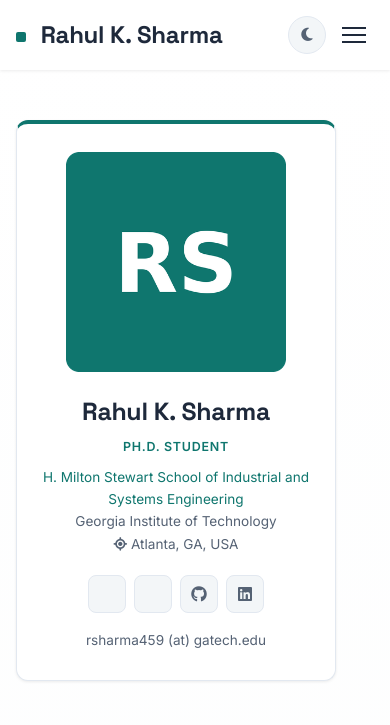
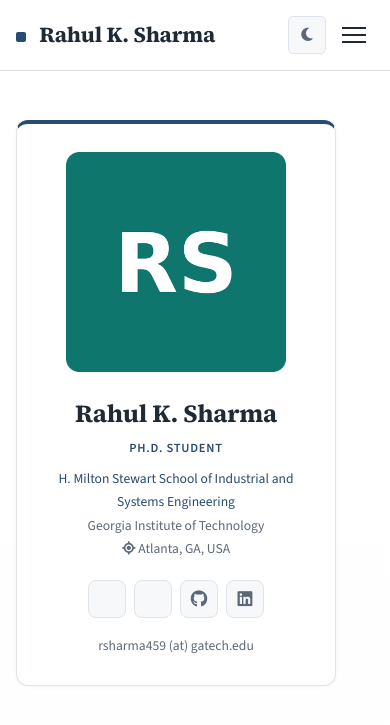
Before and after one commit to rsharma459/rsharma459.github.io, a Jekyll site: the page built from index.md, in a window 390 px wide and 1400 px high. Shown: the top 725 px of the window. Built offline with Jekyll 4.4.1, drawn with Linux system fonts in a browser that asks for light colours; a style sheet for code colours, icons or effects is not loaded.

Commit message:
Modify CSS for font imports and theme colors
Updated font imports and added new color variables for light and dark themes.

```diff
--- a/assets/css/main.css
+++ b/assets/css/main.css
@@ -4,7 +4,8 @@
    Colours live in the three palette blocks below; fonts in the @import line.
    ========================================================================== */
 
-@import url('https://fonts.googleapis.com/css2?family=Inter:ital,wght@0,400;0,500;0,600;0,700;1,400&family=Space+Grotesk:wght@500;600;700&display=swap');
+
+@import url('https://fonts.googleapis.com/css2?family=Source+Sans+3:wght@400;500;600;700&family=Source+Serif+4:wght@400;500;600;700&display=swap');
 
 /* --- Light palette (default) ------------------------------------------- */
 :root {
@@ -788,6 +789,242 @@ footer {
         border-bottom: 1px solid var(--border-color);
     }
 
+
+
+/* ==========================================
+   ACADEMIC DESIGN
+   Navy / Ivory / Muted Gold
+   ========================================== */
+
+/* Light theme */
+:root,
+:root[data-theme="light"] {
+  --primary-color: #284B73;
+  --primary-hover: #173759;
+
+  --text-dark: #202A35;
+  --text-muted: #5C6877;
+
+  --bg-light: #F7F8FA;
+  --bg-section: #FFFFFF;
+
+  --border-color: #DFE4EA;
+  --nav-bg: rgba(255,255,255,0.97);
+
+  --on-primary: #FFFFFF;
+  --mark-bg: #EFF3F7;
+  --gold: #A47B37;
+
+  --shadow-sm: 0 1px 4px rgba(20,40,65,0.04);
+  --shadow-md: 0 3px 12px rgba(20,40,65,0.07);
+}
+
+/* Dark theme */
+:root[data-theme="dark"] {
+  --primary-color: #A9C5E4;
+  --primary-hover: #D3E1F2;
+
+  --text-dark: #E9EDF3;
+  --text-muted: #B2BFCE;
+
+  --bg-light: #121B29;
+  --bg-section: #1A2637;
+
+  --border-color: #344357;
+  --nav-bg: rgba(18,27,41,0.97);
+
+  --on-primary: #121B29;
+  --mark-bg: #293A50;
+  --gold: #C4A16B;
+
+  --shadow-sm: 0 1px 4px rgba(0,0,0,0.15);
+  --shadow-md: 0 3px 12px rgba(0,0,0,0.2);
+}
+
+/* ==========================================
+   TYPOGRAPHY
+   ========================================== */
+
+body {
+  font-family: 'Source Sans 3', Arial, sans-serif;
+  font-size: 17px;
+  line-height: 1.7;
+  letter-spacing: 0;
+}
+
+/* Scholarly serif headings */
+.nav-brand,
+.profile-card h1,
+.section-title,
+.bio h2,
+.news-section h3,
+.news-section .news-heading {
+  font-family: 'Source Serif 4', Georgia, serif;
+  letter-spacing: -0.015em;
+}
+
+.nav-brand {
+  font-size: 1.35rem;
+  font-weight: 600;
+  color: var(--text-dark);
+}
+
+.nav-links a {
+  font-family: 'Source Sans 3', Arial, sans-serif;
+  font-size: 0.96rem;
+  font-weight: 500;
+}
+
+.profile-card h1 {
+  font-size: 1.7rem;
+  font-weight: 600;
+}
+
+.bio p {
+  font-size: 1.04rem;
+  line-height: 1.8;
+  margin-bottom: 1.15rem;
+}
+
+/* Avoid bright colored bold text everywhere */
+.bio strong {
+  color: var(--text-dark);
+  font-weight: 700;
+}
+
+.bio a {
+  color: var(--primary-color);
+  text-decoration: none;
+}
+
+.bio a:hover {
+  text-decoration: underline;
+}
+
+/* ==========================================
+   PROFILE
+   ========================================== */
+
+.profile-card {
+  border: 1px solid var(--border-color);
+  border-top: 3px solid var(--gold);
+  border-radius: 6px;
+  box-shadow: var(--shadow-sm);
+}
+
+.profile-image {
+  border-radius: 5px;
+}
+
+.profile-title {
+  color: var(--text-muted);
+  text-transform: none;
+  font-size: 0.95rem;
+  letter-spacing: 0;
+  font-weight: 500;
+}
+
+.social-links a {
+  border-radius: 5px;
+  box-shadow: none;
+}
+
+/* ==========================================
+   SECTION HEADINGS
+   ========================================== */
+
+.section-title {
+  display: block;
+  font-size: 1.8rem;
+  font-weight: 600;
+  color: var(--text-dark);
+
+  border-left: none;
+  border-bottom: 1px solid var(--border-color);
+
+  padding-left: 0;
+  padding-bottom: 0.65rem;
+  margin-bottom: 1.5rem;
+}
+
+.bio h2 {
+  font-size: 1.35rem;
+  font-weight: 600;
+}
+
+/* ==========================================
+   PUBLICATIONS - CLEAN ACADEMIC LIST
+   ========================================== */
+
+.pub-item {
+  background: transparent;
+  border: none;
+  border-bottom: 1px solid var(--border-color);
+  border-radius: 0;
+
+  padding: 1.25rem 0;
+  margin-bottom: 0;
+  box-shadow: none;
+}
+
+.pub-item:last-child {
+  border-bottom: none;
+}
+
+.pub-item:hover {
+  border-left-color: transparent;
+  box-shadow: none;
+}
+
+.pub-title {
+  font-size: 1.05rem;
+  font-weight: 700;
+}
+
+.pub-note-inline {
+  color: var(--primary-color);
+}
+
+/* ==========================================
+   NEWS - MINIMAL PRESENTATION
+   ========================================== */
+
+.news-section h3 {
+  font-size: 1.35rem;
+  font-weight: 600;
+}
+
+.news-date {
+  background: transparent;
+  border-radius: 0;
+  padding: 0;
+  color: var(--primary-color);
+}
+
+.news-text {
+  font-family: 'Source Sans 3', Arial, sans-serif;
+}
+
+/* ==========================================
+   NAVIGATION
+   ========================================== */
+
+nav {
+  box-shadow: none;
+  border-bottom: 1px solid var(--border-color);
+}
+
+.theme-toggle {
+  border-radius: 5px;
+}
+
+@media (max-width: 900px) {
+  .profile-card {
+    box-shadow: none;
+  }
+}
+
+
     .mobile-menu-btn {
         display: block;
     }
```
